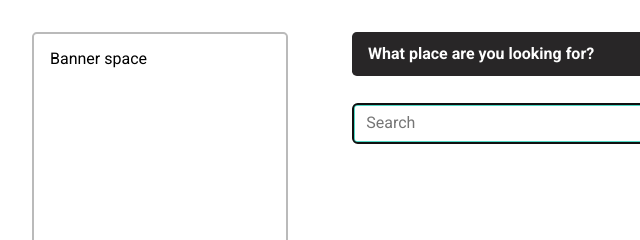
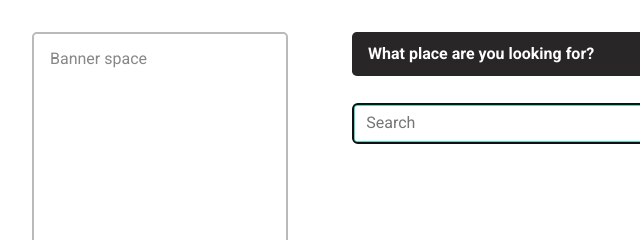
Before and after one commit to pkyriazo/autocomplete, a website: page index.html in a window 1280 px wide. Shown: the top 240 px of the page, 0-640 px from the left. Drawn offline with nearby package versions, Linux system fonts and the light colour scheme.

Commit message:
Update main.css and main.scss

```diff
--- a/scss/main.scss
+++ b/scss/main.scss
@@ -106,6 +106,7 @@
 	span {
 		display: block;
 		padding: 1rem;
+		color: #878787;
 	}
 }
 
```
Also changed, not shown: css/main.css.
